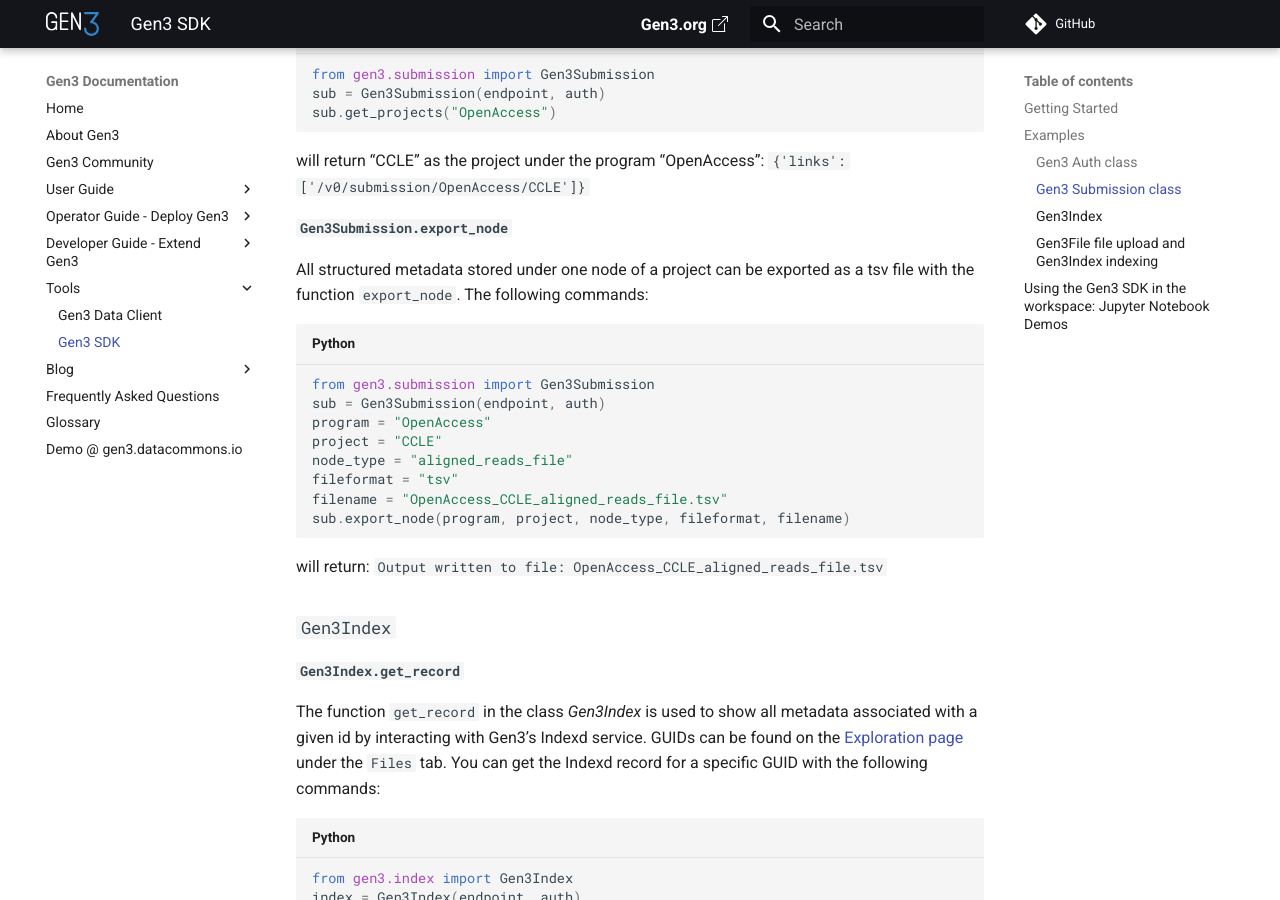
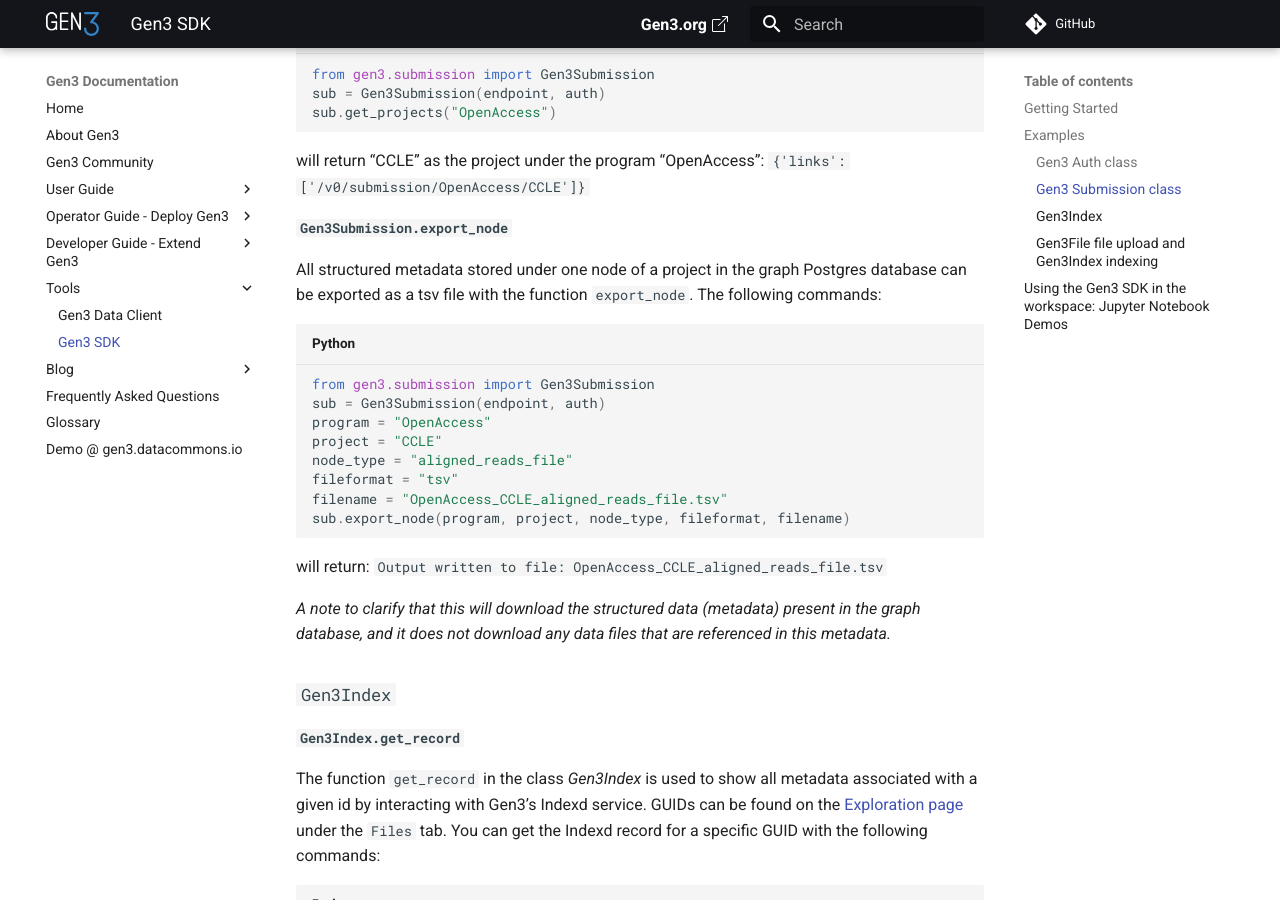
Before and after one commit to uc-cdis/docs-gen3, an MkDocs documentation site: the page built from docs/gen3-resources/tools/gen3-sdk.md, in a window 1280 px wide and 900 px high, scrolled down 2743 px. Built offline with MkDocs 1.6.1 and Material for MkDocs 9.7.7, drawn with Linux system fonts in a browser that asks for light colours; comment, search, counter and statistics services are not loaded.

Commit message:
Update gen3-sdk.md

````diff
--- a/docs/gen3-resources/tools/gen3-sdk.md
+++ b/docs/gen3-resources/tools/gen3-sdk.md
@@ -92,7 +92,7 @@
 
 #### `Gen3Submission.export_node`
 
-All structured metadata stored under one node of a project can be exported as a tsv file with the function `export_node`. The following commands:
+All structured metadata stored under one node of a project in the graph Postgres database can be exported as a tsv file with the function `export_node`. The following commands:
 
 ```python
 from gen3.submission import Gen3Submission
@@ -105,6 +105,8 @@
 sub.export_node(program, project, node_type, fileformat, filename)
 ```
 will return: `Output written to file: OpenAccess_CCLE_aligned_reads_file.tsv`
+
+*A note to clarify that this will download the structured data (metadata) present in the graph database, and it does not download any data files that are referenced in this metadata.*
 
 ### `Gen3Index`
 
````
